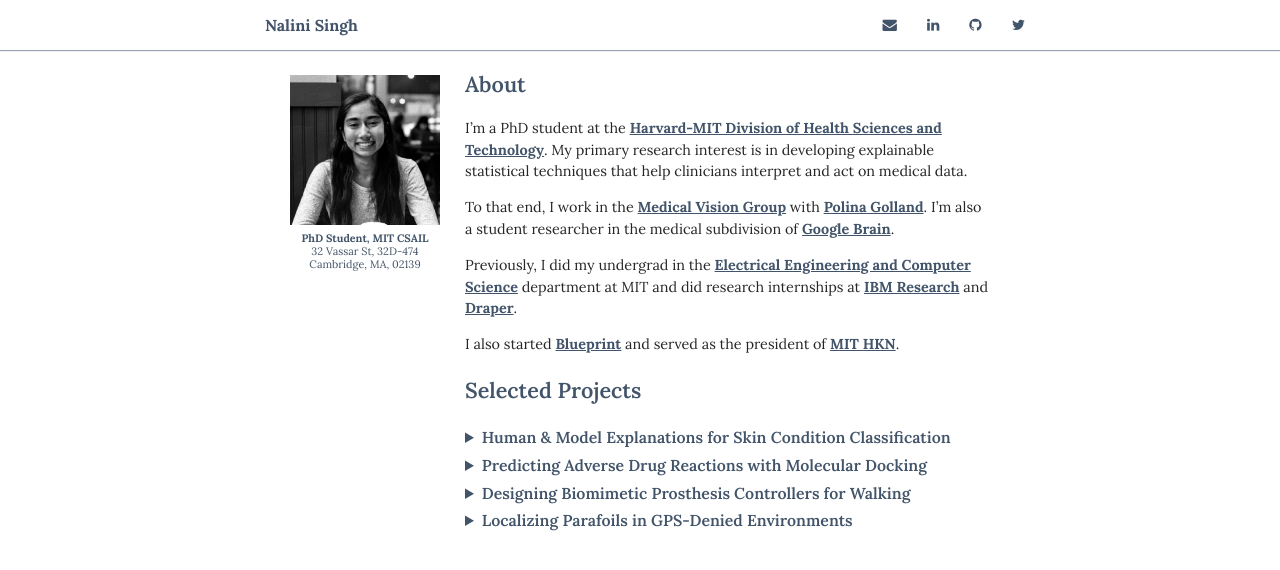
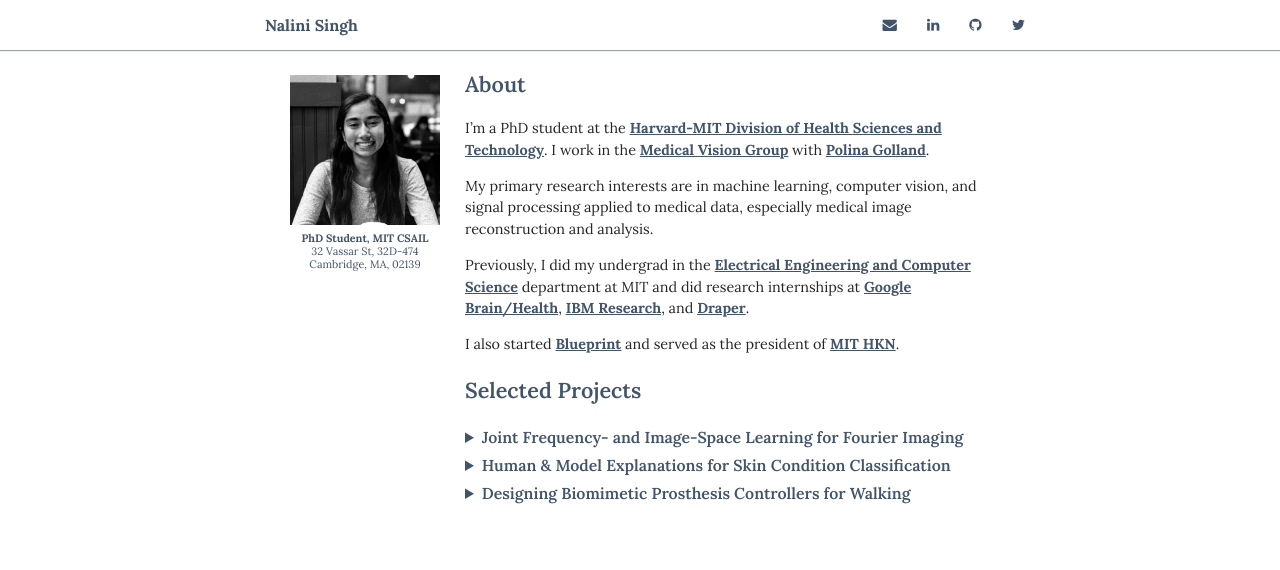
Before and after one commit to nalinimsingh/nalinimsingh.github.io, a Jekyll site: the page built from index.html, in a window 1280 px wide. Shown: the top 570 px of the page. Built offline with Jekyll 4.4.1, drawn with Linux system fonts in a browser that asks for light colours; nearby versions of some CDN libraries.

Commit message:
Update papers and research interests

```diff
--- a/_pages/index.md
+++ b/_pages/index.md
@@ -15,15 +15,25 @@ Cambridge, MA, 02139
 
 <div class='main-info' markdown="1">
 ## About
-I'm a PhD student at the [Harvard-MIT Division of Health Sciences and Technology](https://hst.mit.edu/academics/memp). My primary research interest is in developing explainable statistical techniques that help clinicians interpret and act on medical data.
+I'm a PhD student at the [Harvard-MIT Division of Health Sciences and Technology](https://hst.mit.edu/academics/memp). I work in the [Medical Vision Group](https://www.csail.mit.edu/research/medical-vision-group) with [Polina Golland](http://people.csail.mit.edu/polina/).
 
-To that end, I work in the [Medical Vision Group](https://www.csail.mit.edu/research/medical-vision-group) with [Polina Golland](http://people.csail.mit.edu/polina/). I'm also a student researcher in the medical subdivision of [Google Brain](https://ai.google/research/teams/brain).
+My primary research interests are in machine learning, computer vision, and signal processing applied to medical data, especially medical image reconstruction and analysis.
 
-Previously, I did my undergrad in the [Electrical Engineering and Computer Science](http://www.eecs.mit.edu/) department at MIT and did research internships at [IBM Research](http://www.research.ibm.com) and [Draper](http://www.draper.com/).
+Previously, I did my undergrad in the [Electrical Engineering and Computer Science](http://www.eecs.mit.edu/) department at MIT and did research internships at [Google Brain/Health](http://health.google), [IBM Research](http://www.research.ibm.com), and [Draper](http://www.draper.com/).
 
 I also started [Blueprint](https://blueprint.hackmit.org) and served as the president of [MIT HKN](https://hkn.mit.edu).
 
 ## Selected Projects
+<details>
+<summary>
+Joint Frequency- and Image-Space Learning for Fourier Imaging
+</summary>
+<div class='fulltext' markdown="1">
+A neural network layer that combines frequency- and image-space features for correcting artifacts in Fourier imaging.
+<br>
+[Paper](https://arxiv.org/abs/2007.01441) [Code](https://github.com/nalinimsingh/interlacer)
+</div>
+</details>
 
 <details>
 <summary>
@@ -33,17 +43,6 @@ Human & Model Explanations for Skin Condition Classification
 A comparison between skin disease classification model explanations and human-identified regions of interest, in order to identify unintuitive classifications.
 <br>
 [Paper](http://openaccess.thecvf.com/content_CVPRW_2020/html/w42/Singh_Agreement_Between_Saliency_Maps_and_Human-Labeled_Regions_of_Interest_Applications_CVPRW_2020_paper.html){:target="_blank"} [Talk](https://www.youtube.com/watch?v=YUJf-RnNkDA&feature=youtu.be){:target="_blank"}
-</div>
-</details>
-
-<details>
-<summary>
-Predicting Adverse Drug Reactions with Molecular Docking
-</summary>
-<div class='fulltext' markdown="1">
-Models that use only structural drug information to predict Adverse Drug Reactions (ADRs), enabling ADR identification before experimental testing in patients.
-<br>
-[Paper](http://www.eurekaselect.com/162428/article){:target="_blank"}
 </div>
 </details>
 
@@ -59,15 +58,3 @@ Characterizing quadruped locomotion and developing a biomimetic controller for p
 [Paper](http://jeb.biologists.org/content/222/10/jeb198325){:target="_blank"} [Slides](docs/prosthesis.pdf){:target="_blank"}
 </div>
 </details>
-
-<details markdown="1">
-<summary>
-Localizing Parafoils in GPS-Denied Environments
-</summary>
-<div class='fulltext' markdown="1">
-Parafoil localization algorithms requiring only monocular camera imagery and inertial sensor data, enabling supply delivery to troops in GPS-denied environments.
-<br>
-[Paper](https://arc.aiaa.org/doi/pdf/10.2514/6.2017-3723){:target="_blank"}
-</div>
-</details>
-</div>
```
